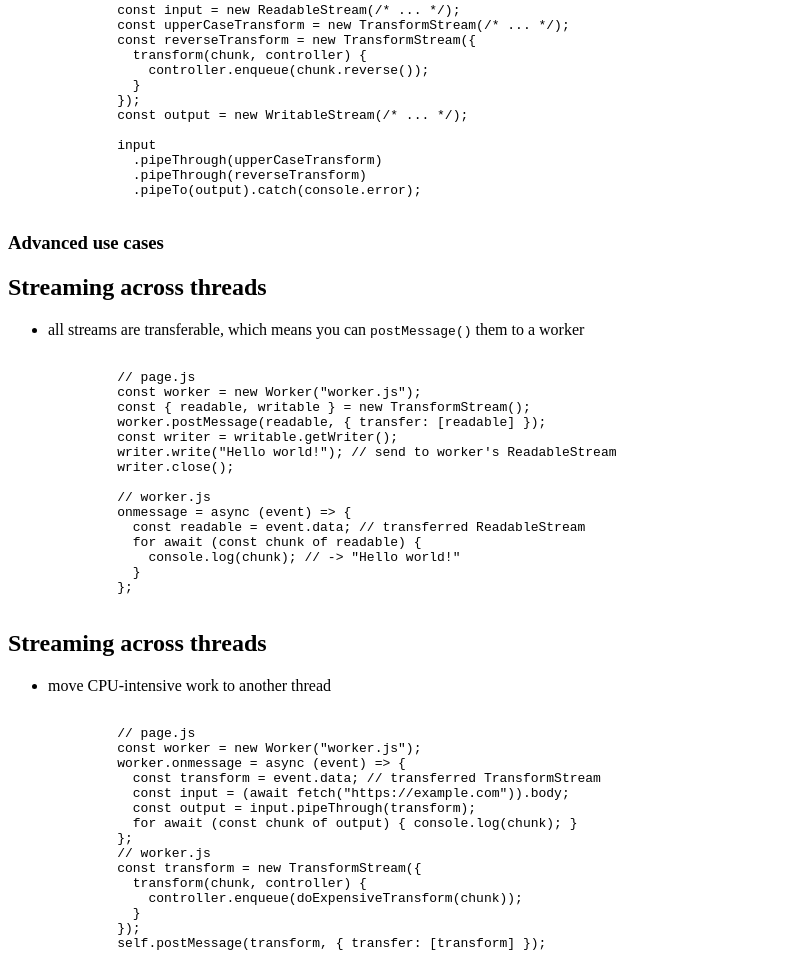
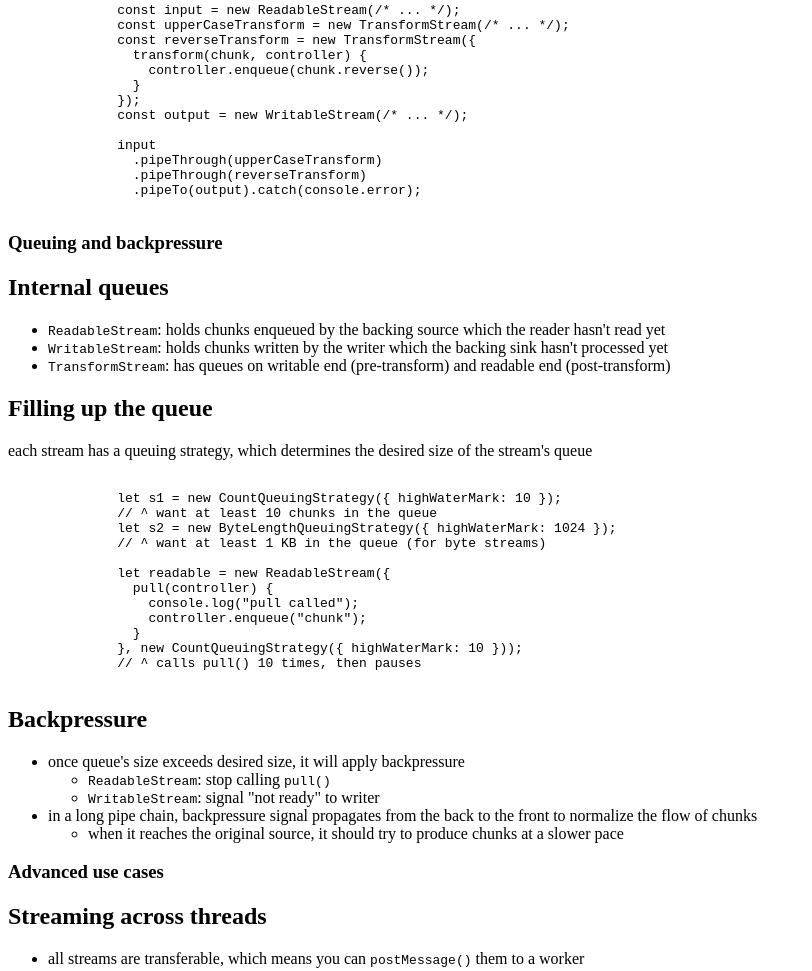
Before and after one commit to MattiasBuelens/web-streams-talk, a website built with Vite: page index.html in a window 1280 px wide. Shown: the part 4922-5893 px from the top of the page, without its empty margins (0-812 px from the left). Built offline with nearby package versions, Linux system fonts and the light colour scheme; a web font is replaced by a local one; what reveal.js would draw is missing.

Commit message:
Explain queuing and backpressure

```diff
--- a/index.html
+++ b/index.html
@@ -455,6 +455,80 @@
         </section>
         <section>
           <section>
+            <h1>Queuing and backpressure</h1>
+          </section>
+          <section>
+            <h2>Internal queues</h2>
+            <ul>
+              <li>
+                <code class="language-js">ReadableStream</code>: holds chunks
+                enqueued by the backing source which the reader hasn't read yet
+              </li>
+              <li>
+                <code class="language-js">WritableStream</code>: holds chunks
+                written by the writer which the backing sink hasn't processed
+                yet
+              </li>
+              <li>
+                <code class="language-js">TransformStream</code>: has queues on
+                writable&nbsp;end (pre&#8209;transform) and readable&nbsp;end
+                (post&#8209;transform)
+              </li>
+            </ul>
+          </section>
+          <section>
+            <h2>Filling up the queue</h2>
+            <p>
+              each stream has a queuing strategy, which determines the desired
+              size of the stream's queue
+            </p>
+            <pre><code class="language-js" data-trim data-line-numbers data-noescape>
+              let s1 = new CountQueuingStrategy({ highWaterMark: 10 });
+              // ^ want at least 10 chunks in the queue
+              let s2 = new ByteLengthQueuingStrategy({ highWaterMark: 1024 });
+              // ^ want at least 1 KB in the queue (for byte streams)
+
+              let readable = new ReadableStream({
+                pull(controller) {
+                  console.log("pull called");
+                  controller.enqueue("chunk");
+                }
+              }, new CountQueuingStrategy({ highWaterMark: 10 }));
+              // ^ calls pull() 10 times, then pauses
+            </code></pre>
+          </section>
+          <section>
+            <h2>Backpressure</h2>
+            <ul>
+              <li>
+                once queue's size exceeds desired size, it will apply
+                backpressure
+                <ul>
+                  <li>
+                    <code class="language-js">ReadableStream</code>: stop
+                    calling <code class="language-js">pull()</code>
+                  </li>
+                  <li>
+                    <code class="language-js">WritableStream</code>: signal "not
+                    ready" to writer
+                  </li>
+                </ul>
+              </li>
+              <li>
+                in a long pipe chain, backpressure signal propagates from the
+                back to the front to normalize the flow of chunks
+                <ul>
+                  <li>
+                    when it reaches the original source, it should try to
+                    produce chunks at a slower pace
+                  </li>
+                </ul>
+              </li>
+            </ul>
+          </section>
+        </section>
+        <section>
+          <section>
             <h1>Advanced use cases</h1>
           </section>
           <section>
```
